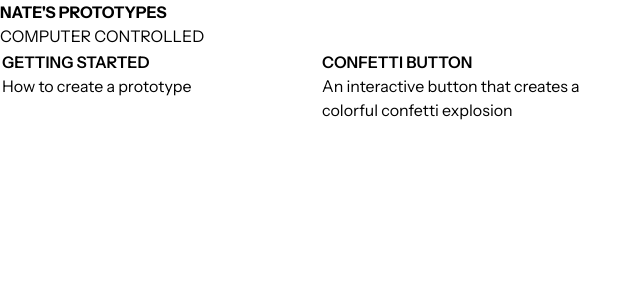
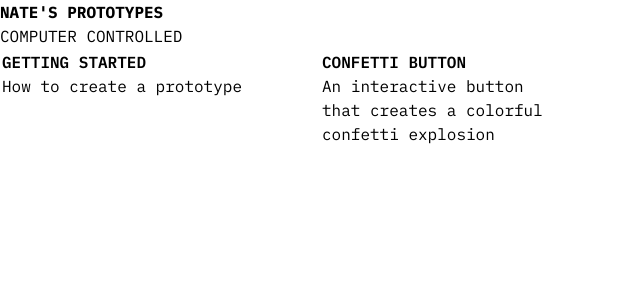
Before and after one commit to nate-hunter/prototype-demos-251031, a Next.js app: page / in a window 1280 px wide. Shown: the top 300 px of the page, without its empty margins (0-642 px from the left). Built offline with nearby package versions, Linux system fonts and the light colour scheme.

Commit message:
added fonts for Roland-inspired design theme

```diff
--- a/app/fonts.ts
+++ b/app/fonts.ts
@@ -1,6 +1,18 @@
-import { Instrument_Sans } from 'next/font/google';
+import { IBM_Plex_Mono, Orbitron } from 'next/font/google';
 
-export const instrumentSans = Instrument_Sans({
+export const ibmPlexMono = IBM_Plex_Mono({
   subsets: ['latin'],
   display: 'swap',
+  weight: ['400', '500', '600', '700'],
+  variable: '--font-primary',
 });
+
+export const orbitron = Orbitron({
+  subsets: ['latin'],
+  display: 'swap',
+  weight: ['400', '600', '700', '900'],
+  variable: '--font-display',
+});
+
+// Legacy export for backward compatibility
+export const instrumentSans = ibmPlexMono;
```
